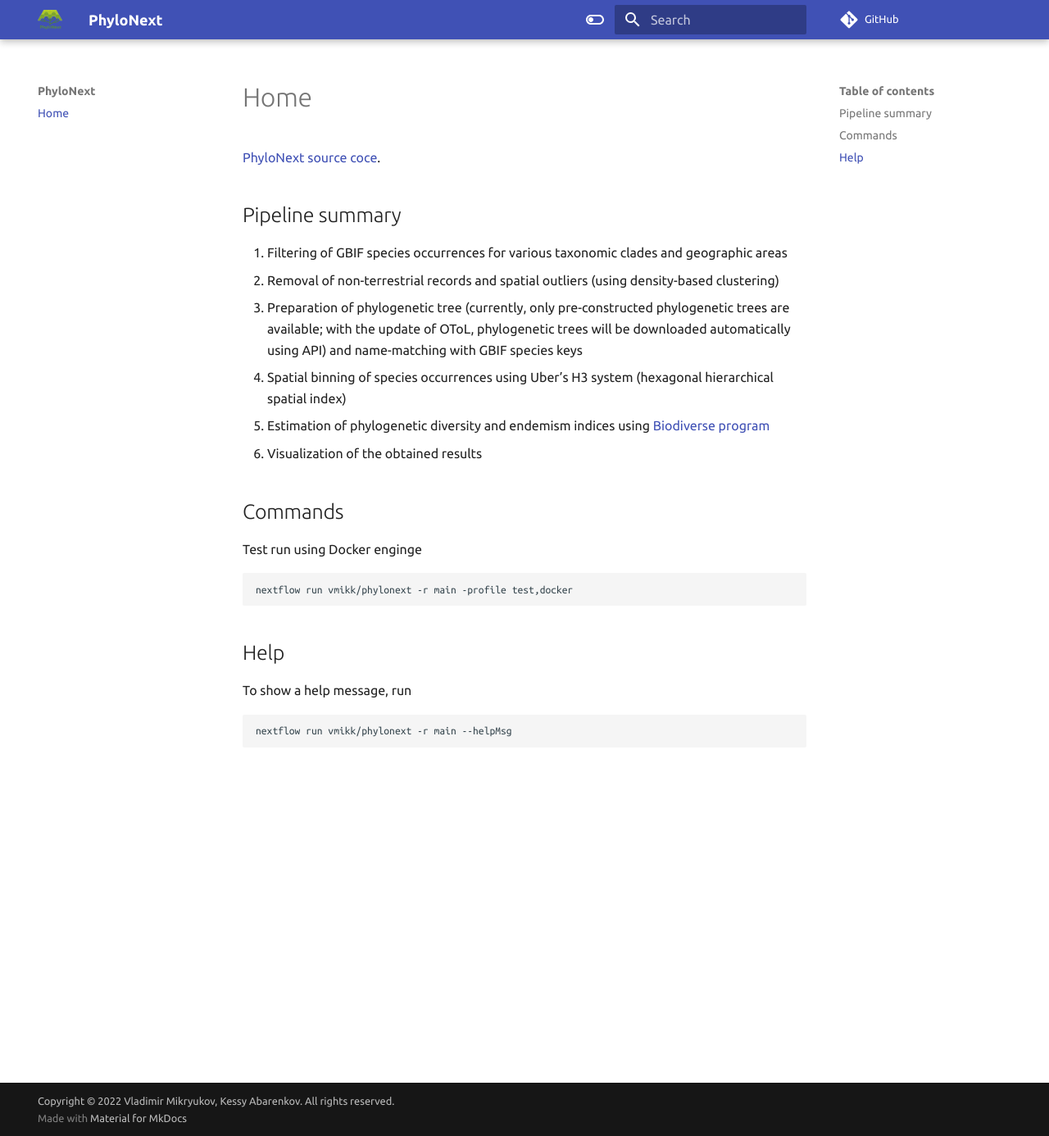
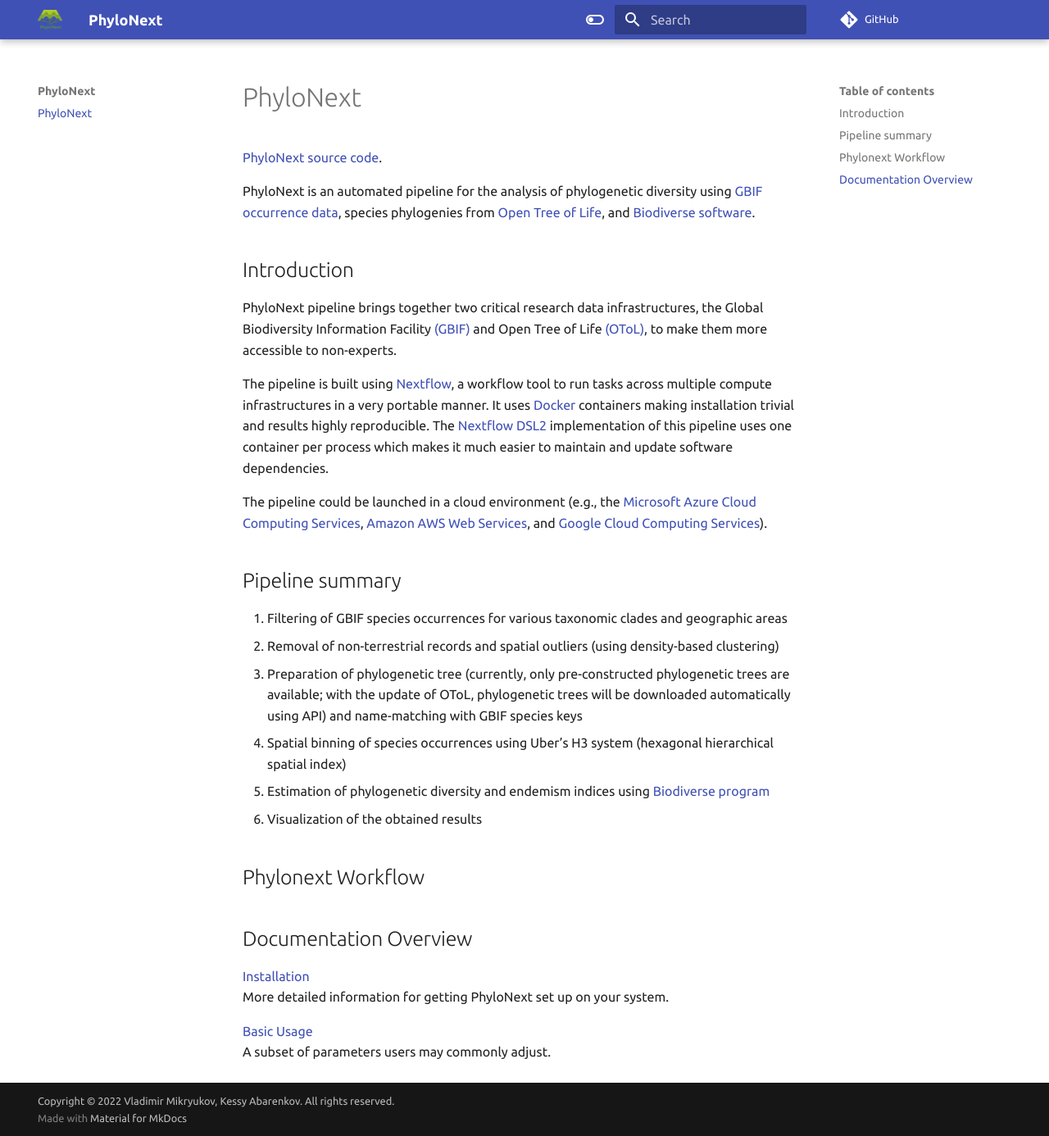
Before and after one commit to vmikk/phylonext_manual, an MkDocs documentation site: the page built from docs/index.md, in a window 1280 px wide and 1386 px high. Shown: the whole window at 82% size. Built offline with MkDocs 1.6.1 and Material for MkDocs 9.7.7, drawn with Linux system fonts in a browser that asks for light colours; comment, search, counter and statistics services are not loaded.

Commit message:
upd intro

```diff
--- a/docs/index.md
+++ b/docs/index.md
@@ -1,4 +1,18 @@
-[PhyloNext source coce](https://github.com/vmikk/PhyloNext).
+# PhyloNext
+
+[PhyloNext source code](https://github.com/vmikk/PhyloNext).
+
+PhyloNext is an automated pipeline for the analysis of phylogenetic diversity using [GBIF occurrence data](https://www.gbif.org/occurrence/search?occurrence_status=present), species phylogenies from [Open Tree of Life](https://tree.opentreeoflife.org), and [Biodiverse software](https://shawnlaffan.github.io/biodiverse/).
+
+## Introduction
+
+PhyloNext pipeline brings together two critical research data infrastructures, the Global
+Biodiversity Information Facility [(GBIF)](https://www.gbif.org/) and Open Tree of Life [(OToL)](https://tree.opentreeoflife.org), to make them more accessible to non-experts.
+
+The pipeline is built using [Nextflow](https://www.nextflow.io), a workflow tool to run tasks across multiple compute infrastructures in a very portable manner. It uses [Docker](https://www.docker.com/) containers making installation trivial and results highly reproducible. The [Nextflow DSL2](https://www.nextflow.io/docs/latest/dsl2.html) implementation of this pipeline uses one container per process which makes it much easier to maintain and update software dependencies.
+
+The pipeline could be launched in a cloud environment (e.g., the [Microsoft Azure Cloud Computing Services](https://azure.microsoft.com/en-us/), [Amazon AWS Web Services](https://aws.amazon.com/), and [Google Cloud Computing Services](https://cloud.google.com/)).
+
 
 ## Pipeline summary
 
@@ -9,15 +23,13 @@
 5. Estimation of phylogenetic diversity and endemism indices using [Biodiverse program](https://shawnlaffan.github.io/biodiverse/)
 6. Visualization of the obtained results
 
-## Commands
-
-Test run using Docker enginge
-
-    nextflow run vmikk/phylonext -r main -profile test,docker
+## Phylonext Workflow
 
 
-## Help
+## Documentation Overview
 
-To show a help message, run
+[Installation](installation.md)
+More detailed information for getting PhyloNext set up on your system.
 
-    nextflow run vmikk/phylonext -r main --helpMsg
+[Basic Usage](usage.md)
+A subset of parameters users may commonly adjust.
```
